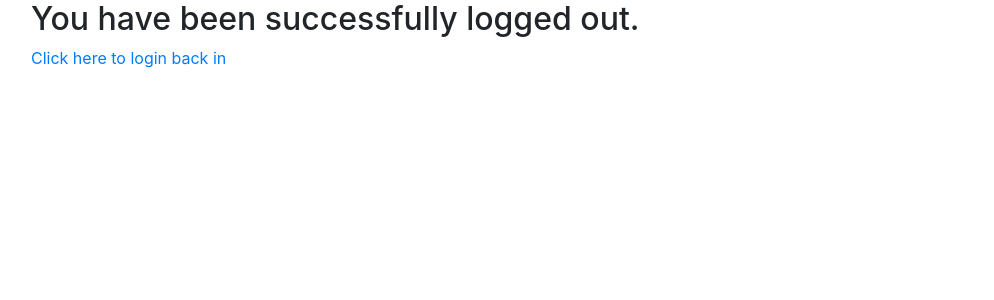
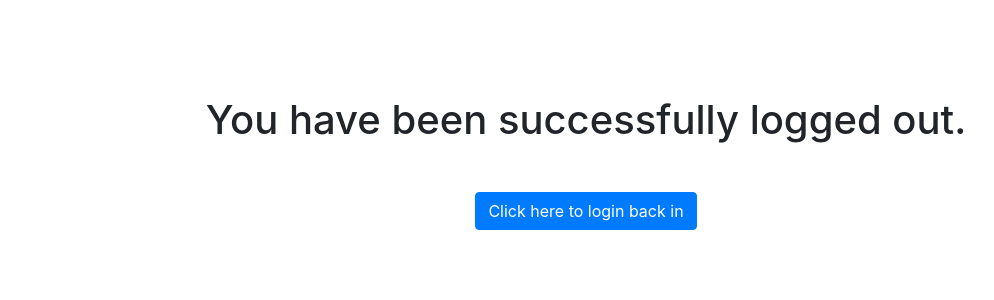
Before and after one commit to franfif/litreview, a Django app: page /logout/ in a window 1280 px wide. Shown: the part 56-356 px from the top of the page, without its empty margins (54-1048 px from the left). Run offline with Django 4.2, Linux system fonts and the light colour scheme; some libraries are stand-ins or nearby versions.

Commit message:
add style on logout template

```diff
--- a/authentication/templates/authentication/logout.html
+++ b/authentication/templates/authentication/logout.html
@@ -2,7 +2,7 @@
 
 {% block content %}
 
-<h2>You have been successfully logged out.</h2>
-<a href="{% url 'login' %}">Click here to login back in</a>
+<h1 class="text-center mx-auto my-5 pt-5">You have been successfully logged out.</h1>
+<a class="btn btn-primary d-table mx-auto" href="{% url 'login' %}">Click here to login back in</a>
 
 {% endblock %}
```
